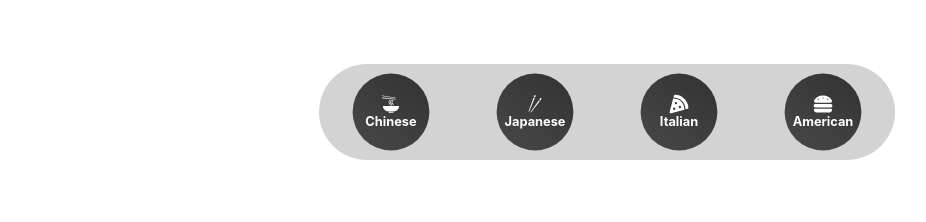
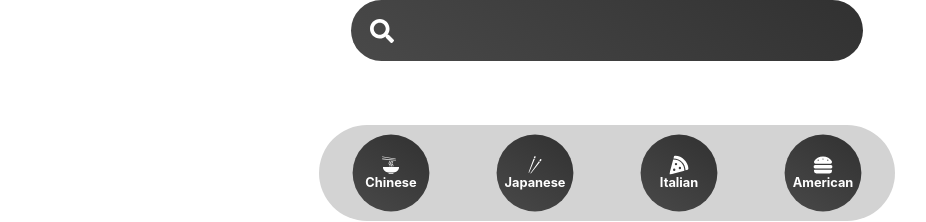
Before and after one commit to Amrindra/Food-App, a React (Create React App) app: page / in a window 1280 px wide. Shown: the top 222 px of the page, without its empty margins (33-959 px from the left). Built offline with nearby package versions, Linux system fonts and the light colour scheme; no server answers.

Commit message:
Implemented the searchbar component

```diff
--- a/src/App.js
+++ b/src/App.js
@@ -1,9 +1,11 @@
 import Pages from "./pages/Pages";
 import Category from "./components/Category";
+import Searchbar from "./components/Searchbar";
 
 function App() {
   return (
     <div className="App">
+      <Searchbar />
       <Category />
       <Pages />
     </div>
--- /dev/null
+++ b/src/components/Searchbar.jsx
@@ -0,0 +1,45 @@
+import React from "react";
+import { FaSearch } from "react-icons/fa";
+import styled from "styled-components";
+
+const Searchbar = () => {
+  return (
+    <FormInput>
+      <div>
+        <FaSearch />
+        <input type="text" />
+      </div>
+    </FormInput>
+  );
+};
+
+const FormInput = styled.form`
+  margin: 0 20rem;
+
+  div {
+    width: 100%;
+    position: relative;
+  }
+
+  input {
+    width: 100%;
+    border: none;
+    background: linear-gradient(35deg, #494949, #313131);
+    font-size: 1.5rem;
+    color: white;
+    padding: 1rem 3rem;
+    border-radius: 2rem;
+    outline: none;
+  }
+
+  svg {
+    position: absolute;
+    top: 50%;
+    left: -1%;
+    transform: translate(100%, -50%);
+    color: white;
+    font-size: 1.5rem;
+  }
+`;
+
+export default Searchbar;
```
